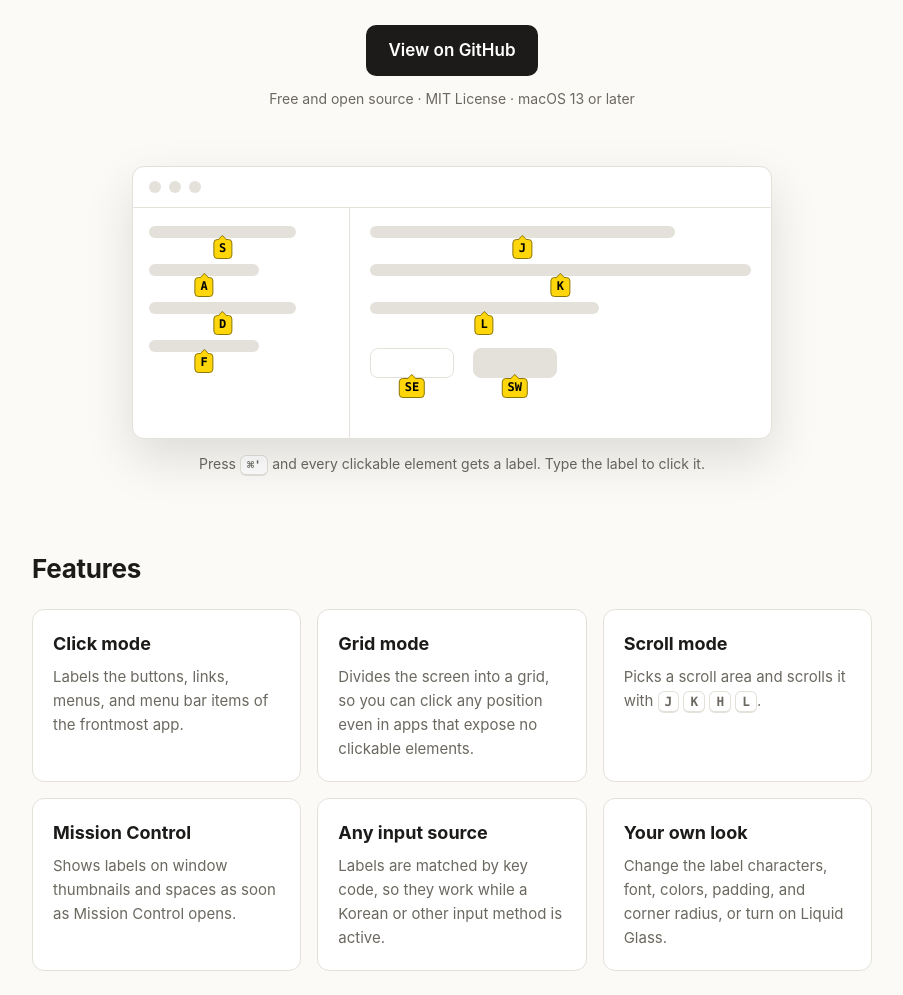
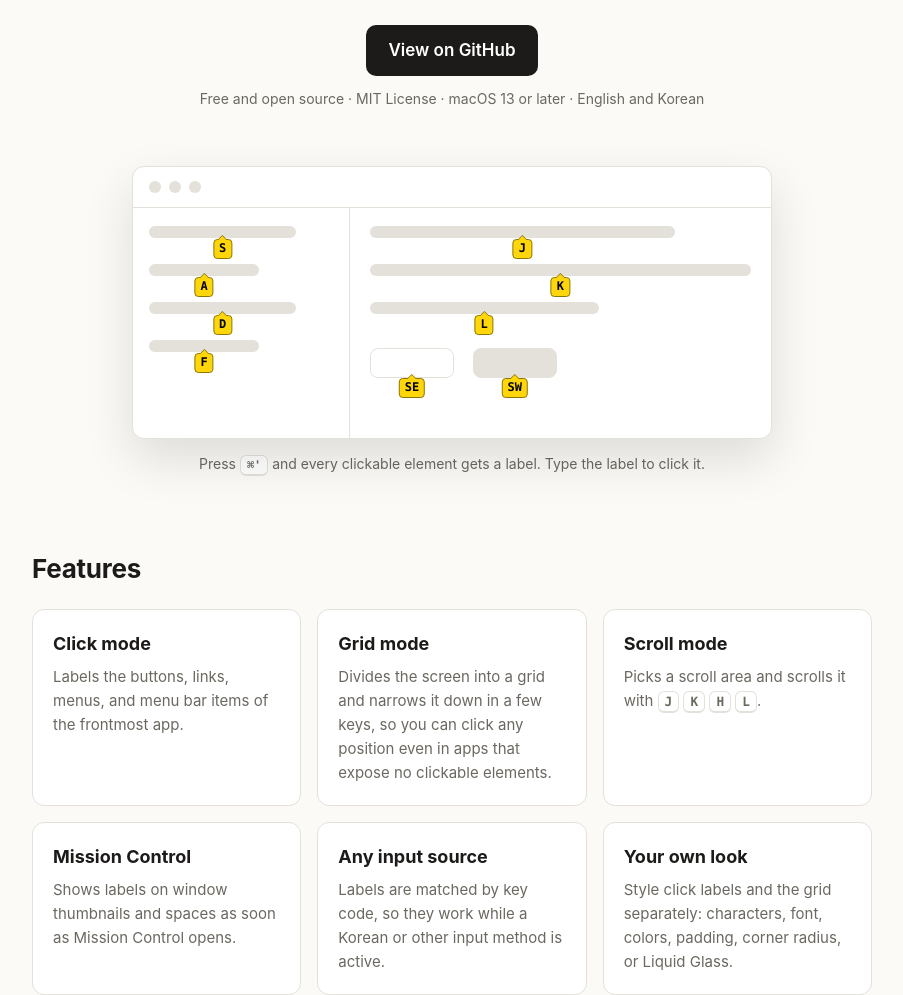
Before and after one commit to gincheong/Unmouse, a plain HTML site: page docs/index.html in a window 1280 px wide. Shown: the part 330-1325 px from the top of the page, without its empty margins (188-1091 px from the left). Drawn offline with Linux system fonts and the light colour scheme.

Commit message:
docs: update landing page
Co-Authored-By: Claude <noreply@anthropic.com>

```diff
--- a/docs/index.html
+++ b/docs/index.html
@@ -157,7 +157,7 @@
     <h1>Unmouse</h1>
     <p class="tagline">Click anything on macOS with the keyboard. Press a shortcut, type a label, done.</p>
     <a class="button" href="https://github.com/gincheong/Unmouse">View on GitHub</a>
-    <p class="meta">Free and open source · MIT License · macOS 13 or later</p>
+    <p class="meta">Free and open source · MIT License · macOS 13 or later · English and Korean</p>
   </section>
 
   <div class="demo" aria-hidden="true">
@@ -188,7 +188,7 @@
     </div>
     <div class="feature">
       <h3>Grid mode</h3>
-      <p>Divides the screen into a grid, so you can click any position even in apps that expose no clickable elements.</p>
+      <p>Divides the screen into a grid and narrows it down in a few keys, so you can click any position even in apps that expose no clickable elements.</p>
     </div>
     <div class="feature">
       <h3>Scroll mode</h3>
@@ -204,7 +204,7 @@
     </div>
     <div class="feature">
       <h3>Your own look</h3>
-      <p>Change the label characters, font, colors, padding, and corner radius, or turn on Liquid Glass.</p>
+      <p>Style click labels and the grid separately: characters, font, colors, padding, corner radius, or Liquid Glass.</p>
     </div>
   </div>
 
```
